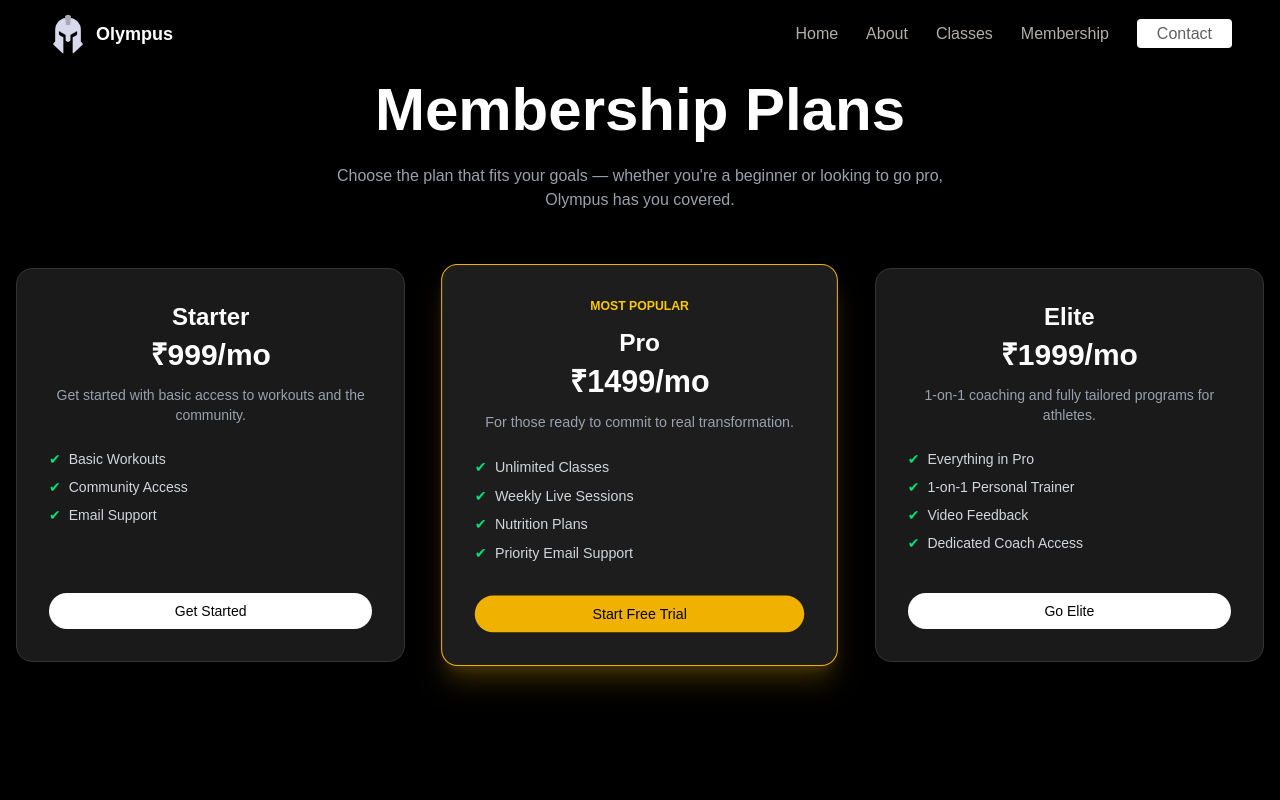
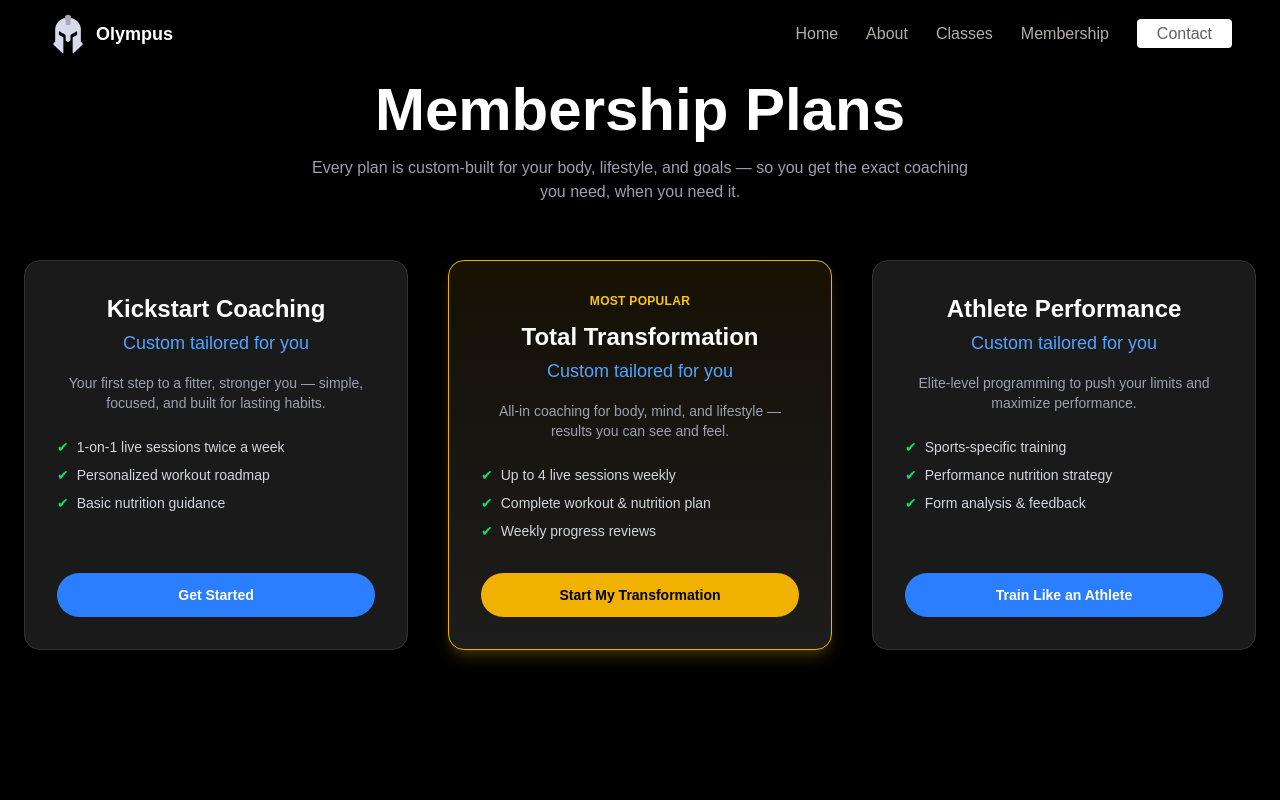
Before and after one commit to HarshalAhirrao/Olympus-Gym, a Next.js app: page /membership in a window 1280 px wide. Shown: the top 800 px of the page. Built offline with nearby package versions, Linux system fonts and the light colour scheme.

Commit message:
Squish some bugs

```diff
--- a/app/components/Section1.js
+++ b/app/components/Section1.js
@@ -8,7 +8,7 @@ export default function Section1() {
     const router = useRouter();
 
     return (
-        <section className="bg-black text-white w-full min-h-[50vh] pt-24 pb-10 md:min-h-screen flex items-center justify-center px-4 md:pt-16 transition-all duration-300">
+        <section className="bg-black text-white w-full min-h-[50vh] pt-24 pb-10 flex items-center justify-center px-4 md:pt-16 transition-all duration-300">
             <div className="max-w-7xl w-full flex flex-col md:flex-row items-center gap-14 md:gap-20">
                 <motion.div initial={{ opacity: 0, y: 30 }} animate={{ opacity: 1, y: 0 }} transition={{ duration: 0.6 }} className="md:w-1/2 text-center md:text-left">
                     {/* Text content */}
@@ -28,7 +28,7 @@ export default function Section1() {
                         {/* CTA Buttons */}
                         <div className="flex flex-col gap-6 md:gap-10">
                             <button
-                                onClick={() => router.push("/join-now")}
+                                onClick={() => router.push("/membership")}
                                 className="bg-white text-[#605e5f] px-6 py-3 rounded-md font-semibold w-40 mx-auto md:mx-0 transition-all duration-200 hover:shadow-md hover:bg-gray-100">
                                 Join Now
                             </button>
--- a/app/membership/page.js
+++ b/app/membership/page.js
@@ -4,61 +4,64 @@ import Link from "next/link";
 
 const plans = [
     {
-        title: "Starter",
-        price: "₹999/mo",
+        title: "Kickstart Coaching",
+        price: "Custom tailored for you",
         highlight: false,
-        description: "Get started with basic access to workouts and the community.",
-        features: ["Basic Workouts", "Community Access", "Email Support"],
-        link: "/join-now",
+        description: "Your first step to a fitter, stronger you — simple, focused, and built for lasting habits.",
+        features: ["1-on-1 live sessions twice a week", "Personalized workout roadmap", "Basic nutrition guidance"],
+        link: "/contact",
         button: "Get Started",
     },
     {
-        title: "Pro",
-        price: "₹1499/mo",
+        title: "Total Transformation",
+        price: "Custom tailored for you",
         highlight: true,
-        description: "For those ready to commit to real transformation.",
-        features: ["Unlimited Classes", "Weekly Live Sessions", "Nutrition Plans", "Priority Email Support"],
-        link: "/join-now",
-        button: "Start Free Trial",
+        description: "All-in coaching for body, mind, and lifestyle — results you can see and feel.",
+        features: ["Up to 4 live sessions weekly", "Complete workout & nutrition plan", "Weekly progress reviews"],
+        link: "/contact",
+        button: "Start My Transformation",
     },
     {
-        title: "Elite",
-        price: "₹1999/mo",
+        title: "Athlete Performance",
+        price: "Custom tailored for you",
         highlight: false,
-        description: "1-on-1 coaching and fully tailored programs for athletes.",
-        features: ["Everything in Pro", "1-on-1 Personal Trainer", "Video Feedback", "Dedicated Coach Access"],
-        link: "/join-now",
-        button: "Go Elite",
+        description: "Elite-level programming to push your limits and maximize performance.",
+        features: ["Sports-specific training", "Performance nutrition strategy", "Form analysis & feedback"],
+        link: "/contact",
+        button: "Train Like an Athlete",
     },
 ];
 
 export default function MembershipPage() {
     return (
-        <section className="bg-black text-white min-h-screen py-20 px-4">
+        <section className="bg-black text-white min-h-screen py-20 px-6">
             <div className="max-w-7xl mx-auto text-center">
-                <motion.h1 initial={{ opacity: 0, y: 20 }} animate={{ opacity: 1, y: 0 }} transition={{ delay: 0.2 }} className="text-4xl md:text-6xl font-bold mb-6">
+                {/* Heading */}
+                <motion.h1 initial={{ opacity: 0, y: 20 }} animate={{ opacity: 1, y: 0 }} transition={{ delay: 0.2 }} className="text-4xl md:text-6xl font-bold mb-4">
                     Membership Plans
                 </motion.h1>
 
-                <motion.p initial={{ opacity: 0, y: 20 }} animate={{ opacity: 1, y: 0 }} transition={{ delay: 0.4 }} className="text-gray-400 max-w-2xl mx-auto mb-14">
-                    Choose the plan that fits your goals — whether you&apos;re a beginner or looking to go pro, Olympus has you covered.
+                <motion.p initial={{ opacity: 0, y: 20 }} animate={{ opacity: 1, y: 0 }} transition={{ delay: 0.4 }} className="text-gray-400 max-w-2xl mx-auto mb-14 text-sm md:text-base">
+                    Every plan is custom-built for your body, lifestyle, and goals — so you get the exact coaching you need, when you need it.
                 </motion.p>
 
+                {/* Plans */}
                 <div className="grid gap-10 grid-cols-1 md:grid-cols-3">
                     {plans.map((plan, index) => (
                         <motion.div
                             key={index}
                             initial={{ opacity: 0, y: 50 }}
                             whileInView={{ opacity: 1, y: 0 }}
-                            transition={{ duration: 0.4, delay: index * 0.2 }}
+                            transition={{ duration: 0.4, delay: index * 0.15 }}
                             viewport={{ once: true }}
-                            className={`flex flex-col justify-between p-8 rounded-2xl border transition-all ${
-                                plan.highlight ? "bg-[#1d1d1d] border-yellow-500 shadow-yellow-500/20 shadow-xl scale-[1.02]" : "bg-[#1a1a1a] border-[#333]"
-                            } hover:scale-[1.02]`}>
-                            {plan.highlight && <p className="text-yellow-400 text-xs font-semibold uppercase mb-3">Most Popular</p>}
+                            className={`flex flex-col justify-between p-8 rounded-2xl border transition-all duration-300 hover:scale-[1.02] ${
+                                plan.highlight ? "bg-gradient-to-b from-yellow-500/10 to-[#1d1d1d] border-yellow-500 shadow-lg shadow-yellow-500/20" : "bg-[#1a1a1a] border-[#333]"
+                            }`}>
+                            {plan.highlight && <p className="text-yellow-400 text-xs font-semibold uppercase mb-3 tracking-wide">Most Popular</p>}
+
                             <div>
                                 <h3 className="text-2xl font-bold mb-1">{plan.title}</h3>
-                                <p className="text-3xl font-extrabold mb-3">{plan.price}</p>
+                                <p className="text-lg font-medium text-blue-400 mb-4">{plan.price}</p>
                                 <p className="text-sm text-gray-400 mb-6">{plan.description}</p>
                                 <ul className="space-y-2 text-left text-sm text-gray-300">
                                     {plan.features.map((feature, i) => (
@@ -68,10 +71,11 @@ export default function MembershipPage() {
                                     ))}
                                 </ul>
                             </div>
+
                             <Link
                                 href={plan.link}
-                                className={`mt-8 py-2 px-6 rounded-full text-sm font-medium transition text-center ${
-                                    plan.highlight ? "bg-yellow-500 text-black hover:bg-yellow-400" : "bg-white text-black hover:bg-gray-200"
+                                className={`mt-8 py-3 px-6 rounded-full text-sm font-semibold text-center transition-all duration-200 ${
+                                    plan.highlight ? "bg-yellow-500 text-black hover:bg-yellow-400" : "bg-blue-500 text-white hover:bg-blue-400"
                                 }`}>
                                 {plan.button}
                             </Link>
```
